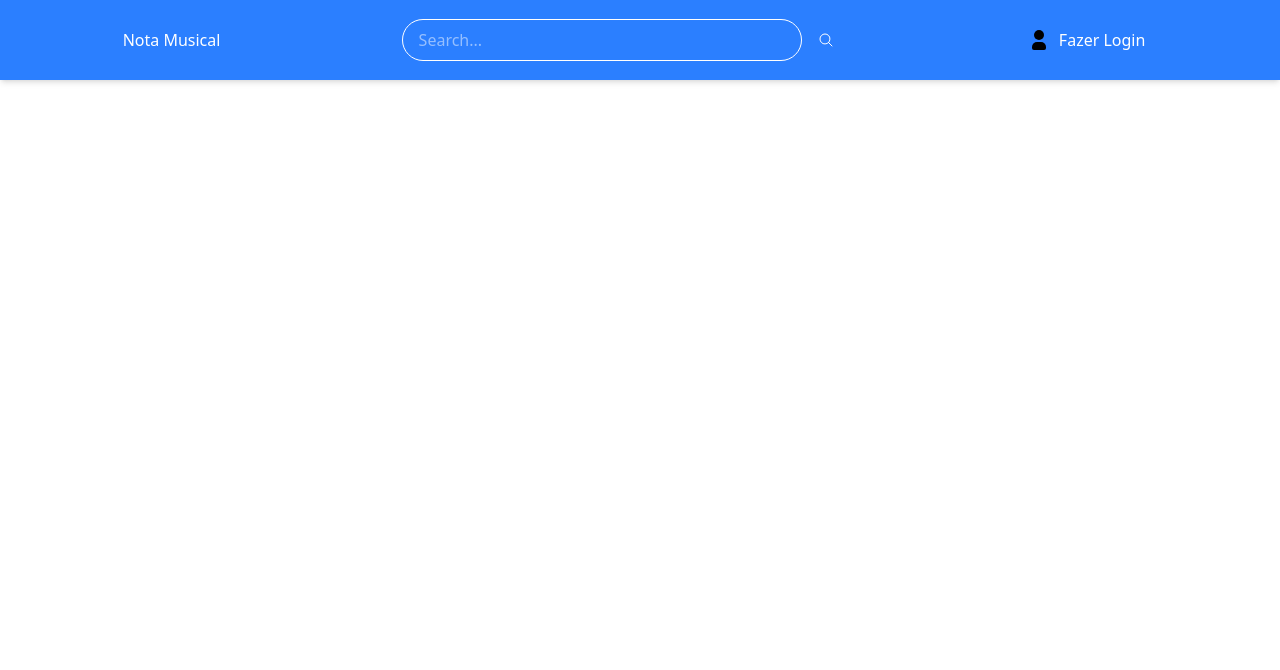
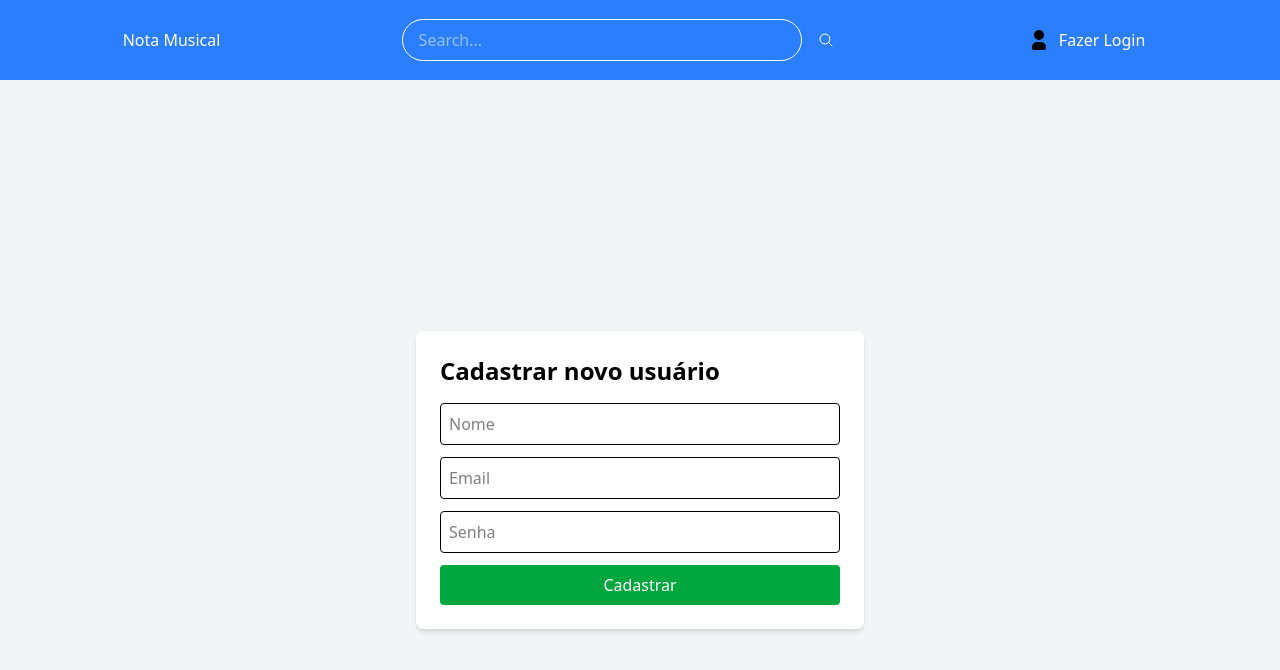
Before and after one commit to victoriapiassa/ClaqueteMovie, a Vue app: page /register in a window 1280 px wide. Shown: the top 670 px of the page. Built offline with nearby package versions, Linux system fonts and the light colour scheme; no server answers.

Commit message:
register-bug

```diff
--- a/src/App.vue
+++ b/src/App.vue
@@ -6,7 +6,7 @@ import axios from 'axios';
 import { useUserStore } from '@/stores/user';
 
 
-axios.defaults.baseURL = import.meta.env.VUE_APP_API_URL; // Configurando a URL base do Axios
+axios.defaults.baseURL = import.meta.env.VITE_API_URL; // Configurando a URL base do Axios
 axios.defaults.withCredentials = true; //permite que o axios envie cookies com as requisicões de outro domoninio
 
 export default {
--- a/src/axios.js
+++ b/src/axios.js
@@ -2,6 +2,8 @@ import axios from 'axios';
 
 const api = axios.create({
   baseURL: import.meta.env.VITE_API_URL // esta variável deve estar no seu .env
+
+
 });
 
 export default api;
--- /dev/null
+++ b/src/pages/register.vue
@@ -0,0 +1,46 @@
+<template>
+  <div class="min-h-screen flex flex-col items-center justify-center bg-gray-100 p-6">
+    <div class="bg-white rounded-lg shadow-md p-6 w-full max-w-md">
+      <h2 class="text-2xl font-bold mb-4">Cadastrar novo usuário</h2>
+      <form @submit.prevent="handleRegister">
+        <input v-model="form.name" type="text" placeholder="Nome" class="w-full mb-3 p-2 border rounded" />
+        <input v-model="form.email" type="email" placeholder="Email" class="w-full mb-3 p-2 border rounded" />
+        <input v-model="form.password" type="password" placeholder="Senha" class="w-full mb-3 p-2 border rounded" />
+        <button class="w-full bg-green-600 text-white p-2 rounded hover:bg-green-700">Cadastrar</button>
+      </form>
+    </div>
+  </div>
+</template>
+
+<script>
+import api from '@/axios';
+
+
+
+export default {
+  name: 'register',
+  data() {
+    return {
+      form: {
+        name: '',
+        email: '',
+        password: '',
+      }
+    };
+  },
+  methods: {
+    async handleRegister() {
+      try {
+        const response = await api.post('/users', this.form);
+        alert('Usuário cadastrado com sucesso!');
+        this.$router.push('/login'); // redireciona para login
+      } catch (error) {
+        console.error('Erro ao cadastrar usuário:', error);
+
+
+        alert('Erro ao cadastrar. Verifique os dados.');
+      }
+    }
+  }
+};
+</script>
--- a/src/router/indexRouter.js
+++ b/src/router/indexRouter.js
@@ -6,14 +6,17 @@ import { createRouter, createWebHistory } from 'vue-router';
 import login from '../pages/login.vue';
 import home from '../pages/home.vue';
 import profile from '../pages/profile.vue';
+import register from '../pages/register.vue';
 
 
 const routes = [
 
   { path: '/', component: home},
   { path: '/login', component: login },
+  { path: '/register', component: register},
   { path: '/home/:id', component: home},
   { path: '/profile', component: profile },
+
 
 ]
 
```
Also changed, not shown: 1 other file (tests, documents, lock files or other folders).
